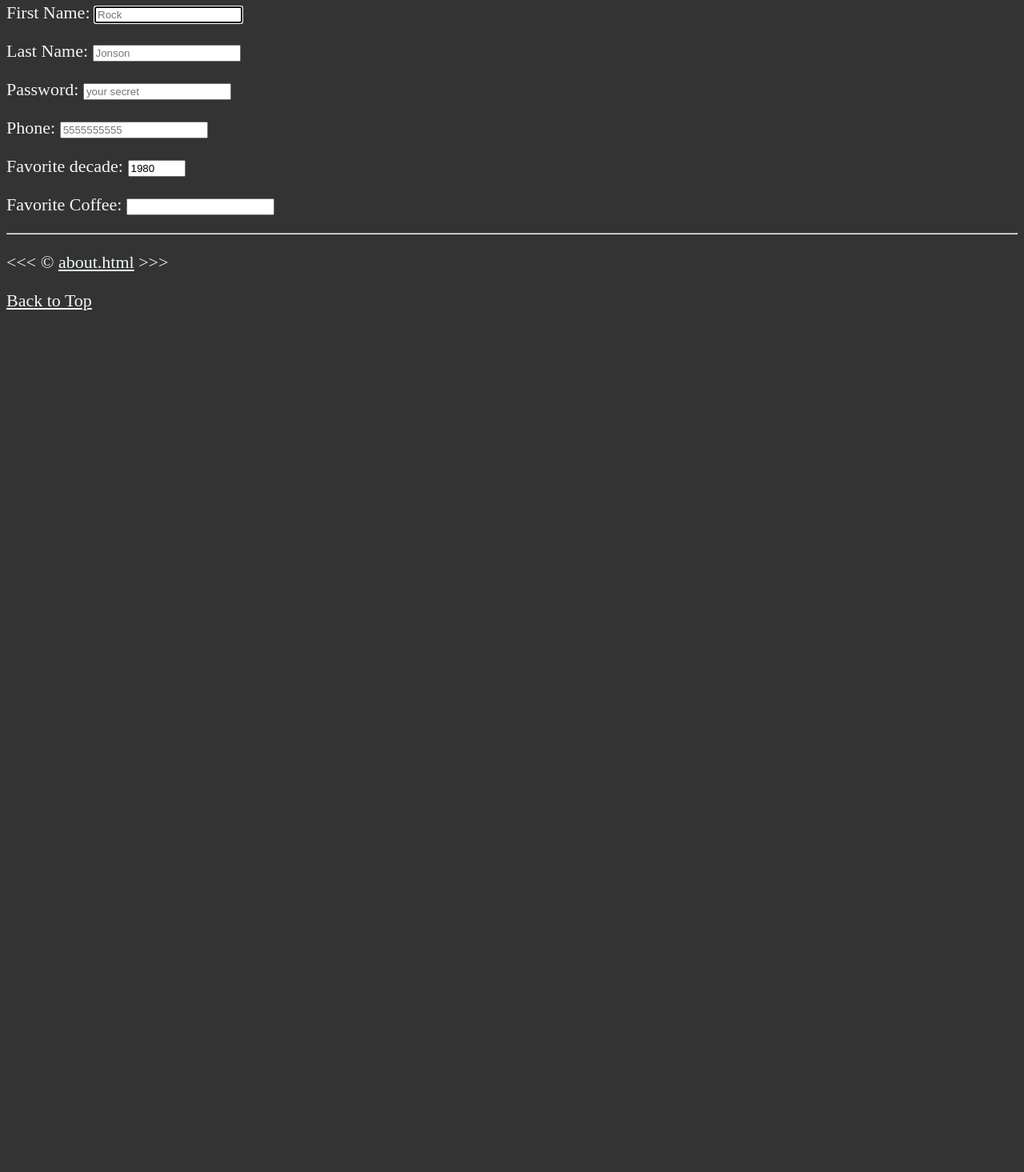
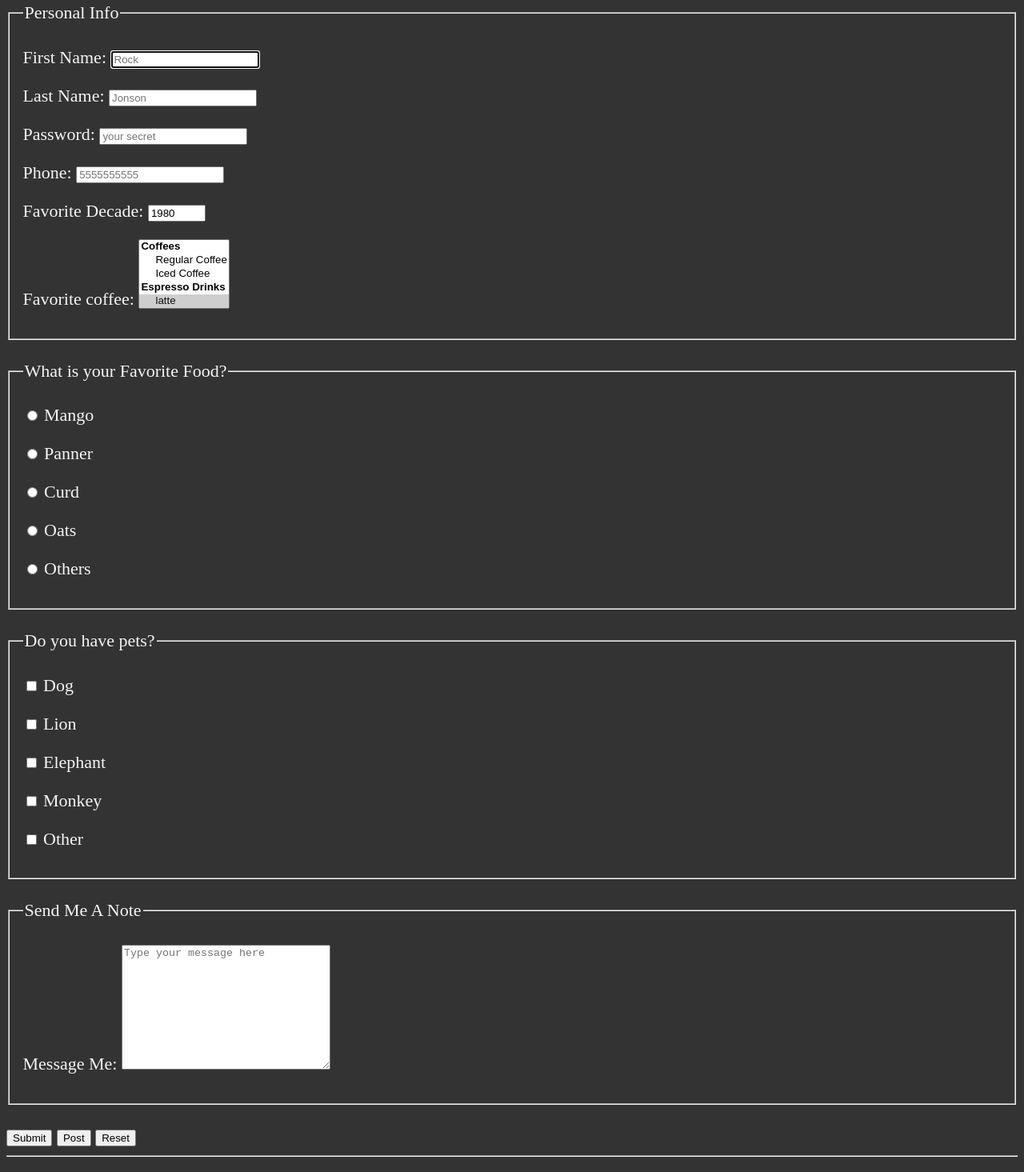
Before and after one commit to mohitcse88/html, a plain HTML site: page 09_lesson/index.html in a window 1280 px wide. Shown: the part 3432-4897 px from the top of the page at 80% size. Before the commit the page ends 3843 px from the top, so only its background shows below. Drawn offline with Linux system fonts and the light colour scheme.

Commit message:
form completed

```diff
--- a/09_lesson/index.html
+++ b/09_lesson/index.html
@@ -232,6 +232,8 @@
 
             <form action="https://httpbin.org/get">
                 <!-- here we have to use div because paragraph have some semantic meaning -->
+                <fieldset>
+                    <legend>Personal Info</legend>
                     <p>
                         <label for="firstName">First Name:</label>
                         <input type="text" name="firstName" id="firstName" placeholder="Rock" autocomplete="on" required
@@ -239,7 +241,8 @@
                     </p>
                     <p>
                         <label for="lastName">Last Name:</label>
-                    <input type="text" name="lastName" id="lastName" placeholder="Jonson" autocomplete="on" required>
+                        <input type="text" name="lastName" id="lastName" placeholder="Jonson" autocomplete="on"
+                            required>
                     </p>
                     <p>
                         <label for="password">Password:</label>
@@ -250,11 +253,15 @@
                         <input type="tel" name="phone" id="phone" placeholder="5555555555"
                             pattern="[0-9]{3}[0-9]{3}[0-9]{4}" required>
                     </p>
-                <p>
+                    <!-- <p>
                         <label for="decade">Favorite decade:</label>
                         <input type="number" min="1950" max="2030" step="10" value="1980">
+                    </p> -->
+                    <p>
+                        <label for="decade">Favorite Decade:</label>
+                        <input type="number" name="decade" id="decade" min="1950" max="2020" step="10" value="1980">
                     </p>
-                <!--  <p>
+                    <p>
                         <label for="coffee">Favorite coffee:</label>
                         <select name="coffee" id="coffee" multiple size="5">
                             <optgroup label="Coffees">
@@ -269,8 +276,8 @@
                             </optgroup>
                             <option value="others">Others</option>
                         </select>
-                </p> -->
-                <p>
+                    </p>
+                    <!--  <p>
                     <label for="coffee">Favorite Coffee: </label>
                     <input type="text" name="coffee" id="coffee" list="coffee-list">
                     <datalist id="coffee-list">
@@ -282,7 +289,69 @@
                         <option value="amaricano">
                         <option value="others">
                     </datalist>
+                </p> -->
+                </fieldset>
+                <br>
+                <fieldset>
+                    <legend>What is your Favorite Food?</legend>
+                    <p>
+                        <input type="radio" name="food" id="rice" value="rice">
+                        <label for="rice">Mango</label>
                     </p>
+                    <p>
+                        <input type="radio" name="food" id="panner" value="panner">
+                        <label for="panner">Panner</label>
+                    </p>
+                    <p>
+                        <input type="radio" name="food" id="curd" value="curd">
+                        <label for="curd">Curd</label>
+                    </p>
+                    <p>
+                        <input type="radio" name="food" id="oats" value="oats">
+                        <label for="oats">Oats</label>
+                    </p>
+                    <p>
+                        <input type="radio" name="food" id="others" value="others">
+                        <label for="others">Others</label>
+                    </p>
+                </fieldset>
+                <br>
+                <fieldset>
+                    <legend>Do you have pets?</legend>
+                    <p>
+                        <input type="checkbox" name="pets" id="dog" value="dog">
+                        <label for="dog">Dog</label>
+                    </p>
+                    <p>
+                        <input type="checkbox" name="pets" id="lion" value="lion">
+                        <label for="lion">Lion</label>
+                    </p>
+                    <p>
+                        <input type="checkbox" name="pets" id="elephant" value="elephant">
+                        <label for="elephant">Elephant</label>
+                    </p>
+                    <p>
+                        <input type="checkbox" name="pets" id="monkey" value="monkey">
+                        <label for="monkey">Monkey</label>
+                    </p>
+                    <p>
+                        <input type="checkbox" name="pets" id="otherPet" value="otherPet">
+                        <label for="otherPet">Other</label>
+                    </p>
+
+                </fieldset>
+                <br>
+                <fieldset>
+                    <legend>Send Me A Note</legend>
+                    <p>
+                        <label for="message">Message Me:</label>
+                        <textarea name="message" id="message" cols="30" rows="10" placeholder="Type your message here"></textarea>
+                    </p>
+                </fieldset>
+                <br>
+                <button type="submit">Submit</button>
+                <button type="submit" formaction="https://www.httpbin.org/post" formmethod="post">Post</button>
+                <button type="reset">Reset</button>
             </form>
 
         </article>
```
Also changed, not shown: 1 other file. Lines whose indentation alone changed are shown as unchanged.
